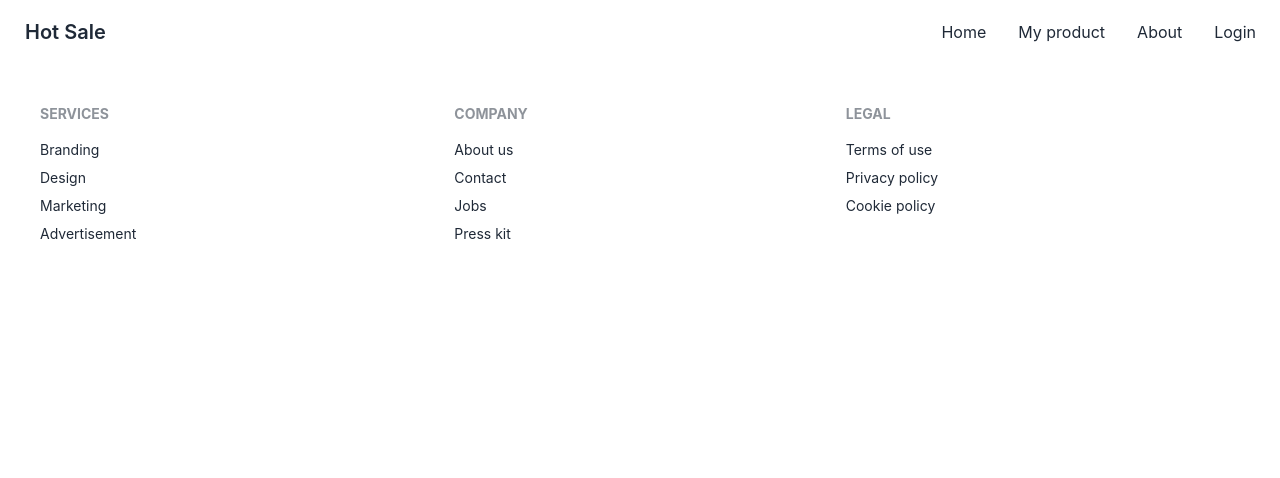
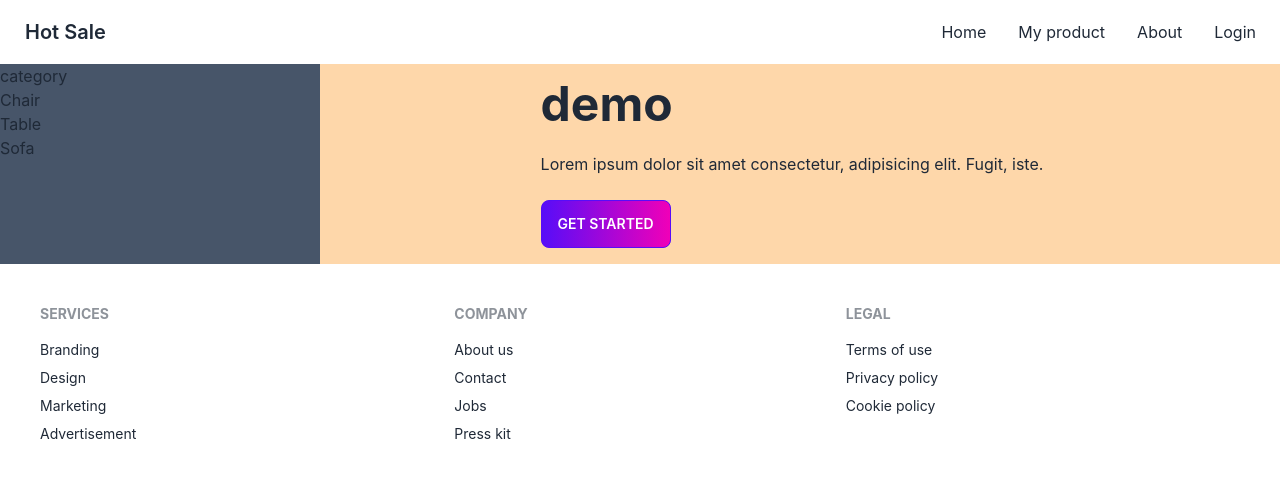
Before and after one commit to bony075/Furniture-Bazar-Clint-Side, a React (Create React App) app: page / in a window 1280 px wide. Shown: the top 478 px of the page. Built offline with nearby package versions, Linux system fonts and the light colour scheme.

Commit message:
demo home page

```diff
--- a/src/Pages/Home/Home/Home.js
+++ b/src/Pages/Home/Home/Home.js
@@ -1,11 +1,37 @@
-import React from 'react';
+import React from "react";
+import { Link } from "react-router-dom";
 
 const Home = () => {
-    return (
-        <div>
+  return (
+    <div className="grid grid-cols-4 container mx-auto">
 
+      <div className="col-span-1 bg-slate-600">
+        <h1>category</h1>
+
+        <div className="flex flex-col">
+          <Link to="/">Chair</Link>
+          <Link to="/">Table</Link>
+          <Link to="/">Sofa</Link>
         </div>
-    );
+      </div>
+
+      <div className="hero bg-orange-200 col-span-3">
+        <div className="hero-content flex-col lg:flex-row-reverse">
+          <img src="" className="" alt="" />
+          <div>
+            <h1 className="text-5xl font-bold">demo</h1>
+            <p className="py-6">
+              Lorem ipsum dolor sit amet consectetur, adipisicing elit. Fugit,
+              iste.
+            </p>
+            <button className="btn btn-primary bg-gradient-to-r from-primary to-secondary text-white">
+              Get Started
+            </button>
+          </div>
+        </div>
+      </div>
+    </div>
+  );
 };
 
 export default Home;
```
